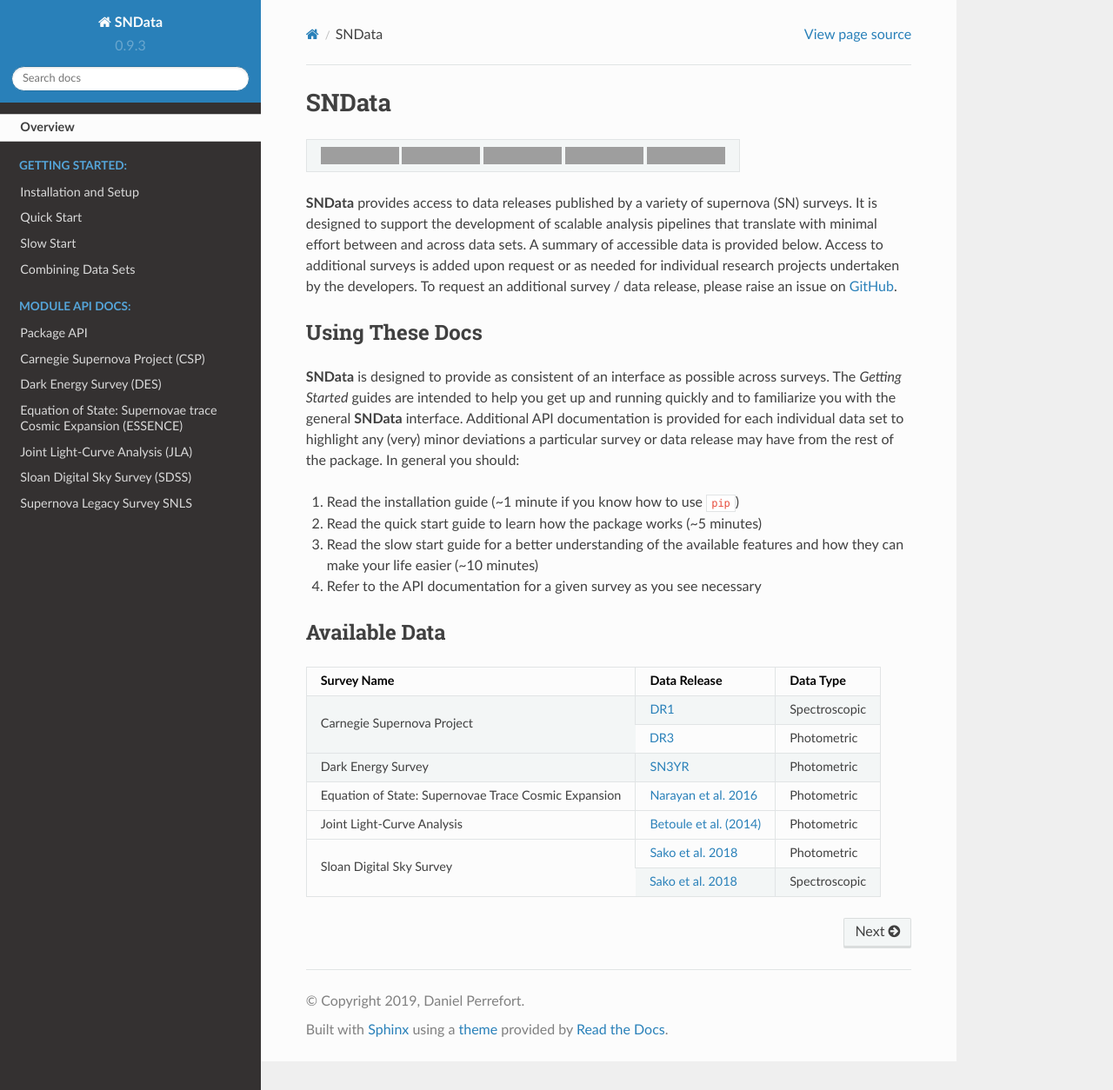
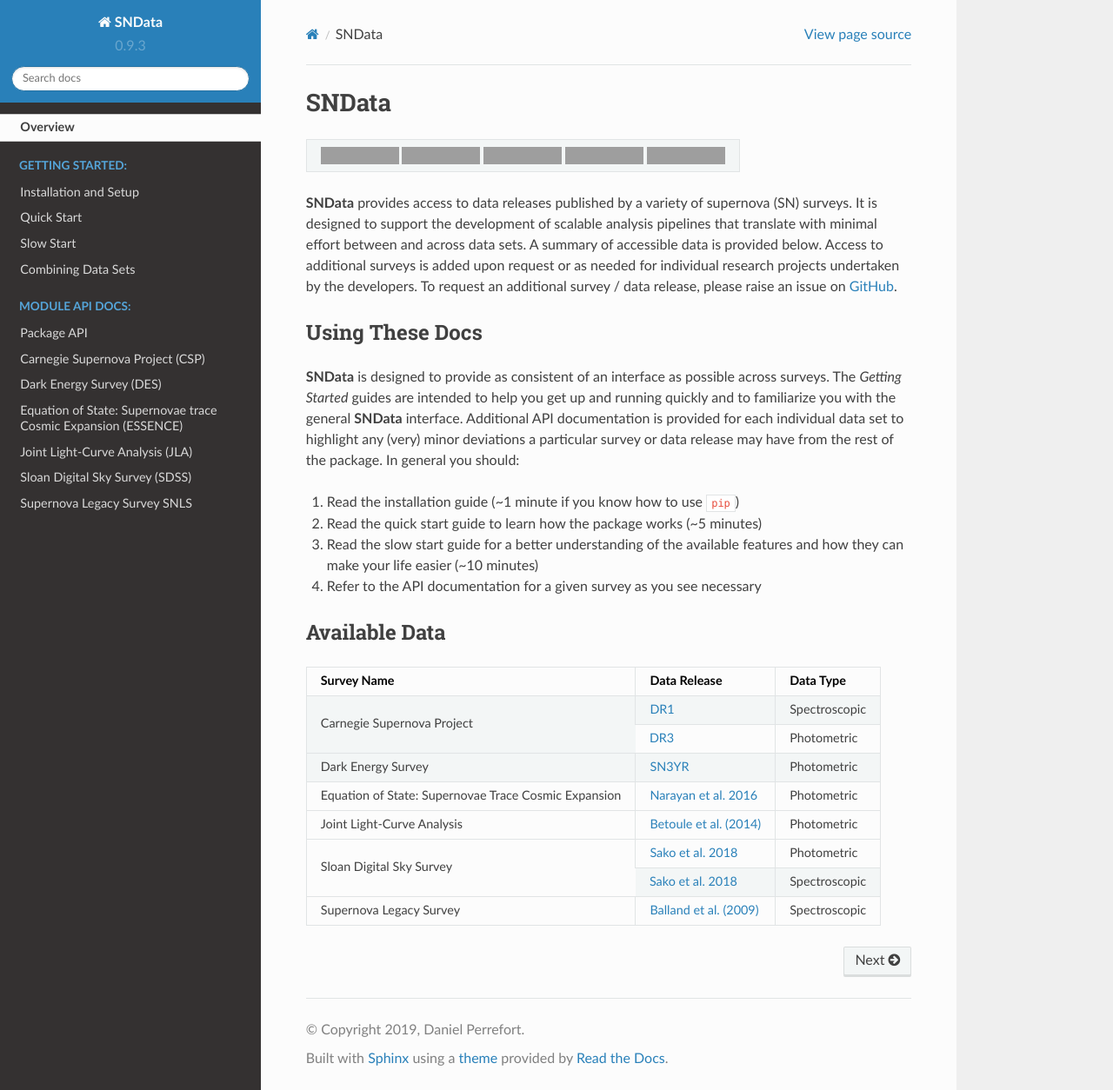
Before and after one commit to sncosmo/SNData, a Sphinx documentation site: the page built from docs/source/index.rst, in a window 1280 px wide and 1254 px high. Shown: the whole window at 87% size. Built offline with Sphinx 7.4.7 and the Read the Docs theme 2.0.0, drawn with Linux system fonts in a browser that asks for light colours; grey boxes are pictures that could not be loaded.

Commit message:
Adds SNLS to homepage table

```diff
--- a/docs/source/index.rst
+++ b/docs/source/index.rst
@@ -70,6 +70,8 @@
 + Sloan Digital Sky Survey                             +--------------------------+---------------+
 |                                                      | `Sako et al. 2018`_      | Spectroscopic |
 +------------------------------------------------------+--------------------------+---------------+
++ Supernova Legacy Survey                              | `Balland et al. (2009)`_ | Spectroscopic |
++------------------------------------------------------+--------------------------+---------------+
 
 .. _DR1: https://csp.obs.carnegiescience.edu/news-items/CSP_spectra_DR1
 .. _DR3: https://csp.obs.carnegiescience.edu/news-items/csp-dr3-photometry-released
@@ -77,7 +79,7 @@
 .. _Narayan et al. 2016: http://www.ctio.noao.edu/essence/
 .. _Betoule et al. (2014): https://ui.adsabs.harvard.edu/abs/2014A%26A...568A..22B/abstract
 .. _Sako et al. 2018: http://data.darkenergysurvey.org/sdsssn/dataRelease/
-
+.. _Balland et al. (2009): https://ui.adsabs.harvard.edu/abs/2009A%26A...507...85B/abstract
 
 .. toctree::
    :hidden:
```
